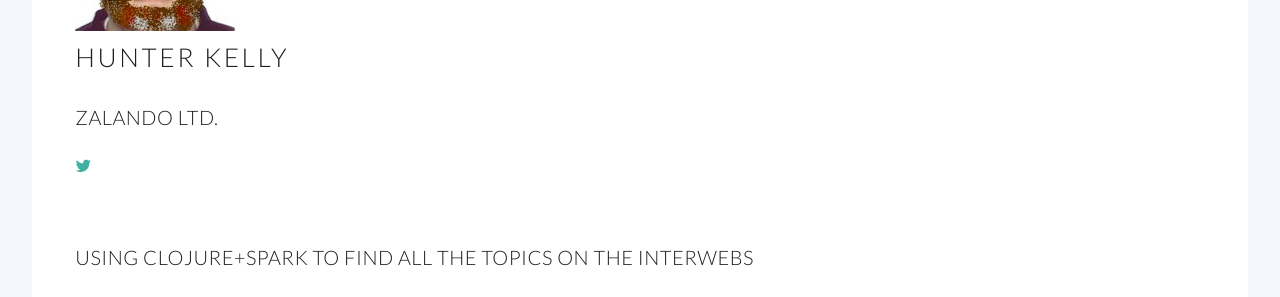
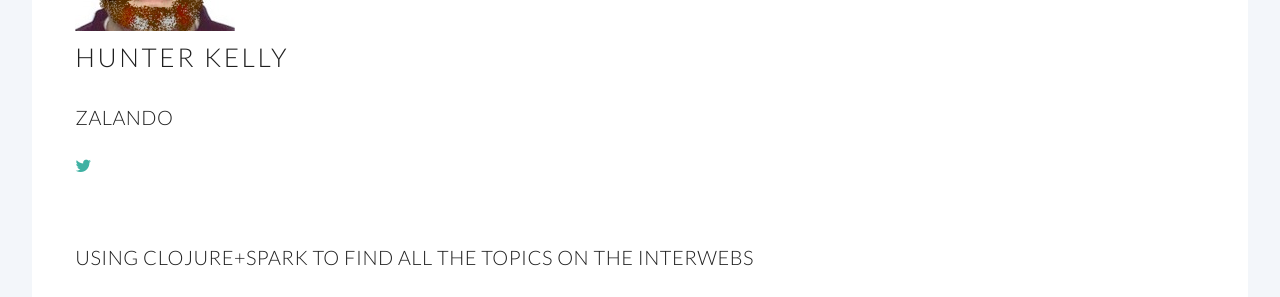
Before and after one commit to clojureconj/clojureconj.github.io, a Jekyll site: the page built from speakers.html, in a window 1280 px wide and 900 px high, scrolled down 10175 px. Shown: the part 155-452 px from the top of the window. Built offline with Jekyll 4.4.1, drawn with Linux system fonts in a browser that asks for light colours.

Commit message:
update company

```diff
--- a/speakers.html
+++ b/speakers.html
@@ -276,7 +276,7 @@
      <section>
 <img src="images/speakers/hkelly.jpg" alt="Hunter Kelly" title="Hunter Kelly" class="logo" width="160"/>
 <h2>Hunter Kelly</h2>
-<h3><a href="https://tech.zalando.com/">Zalando Ltd.</a></h3>
+<h3><a href="https://tech.zalando.com/">Zalando</a></h3>
 <p><a href="http://twitter.com/retnuh" class="icon fa-twitter logo"></a>
 </p>
      </section>
```
